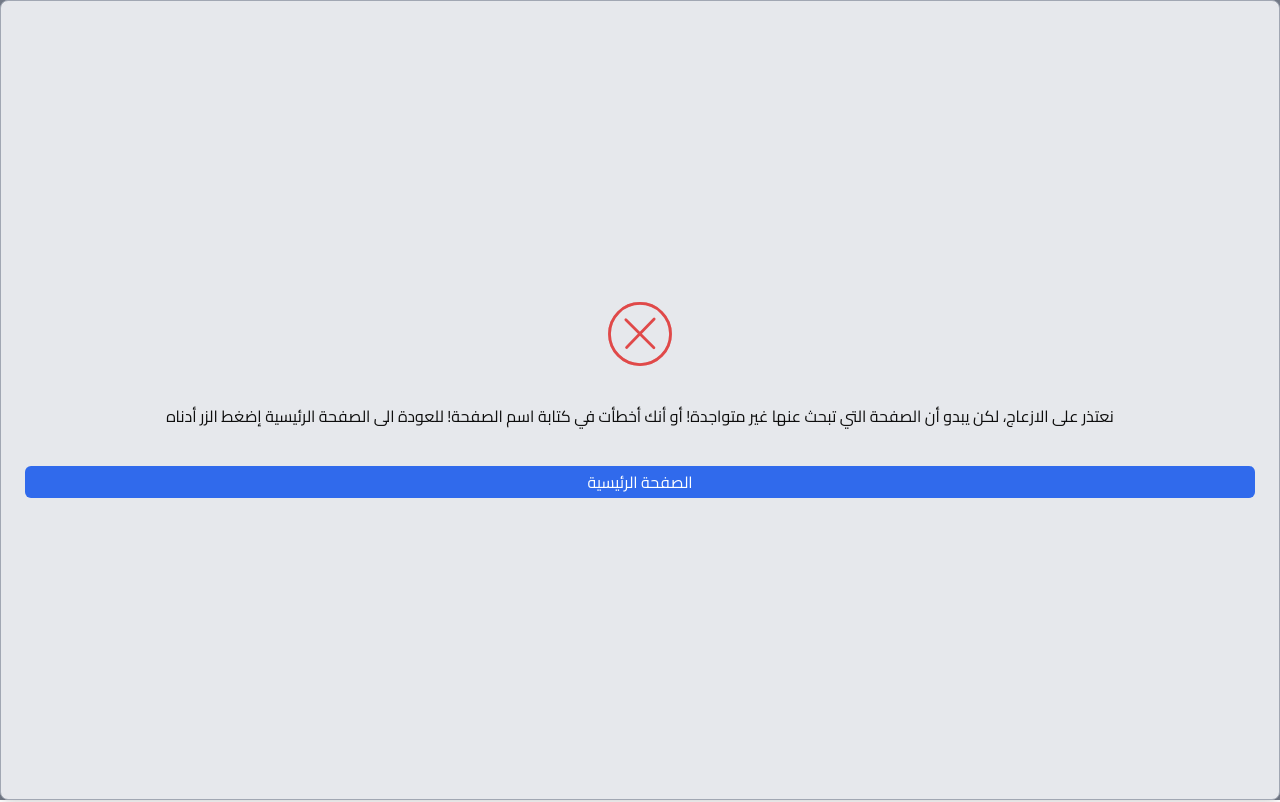
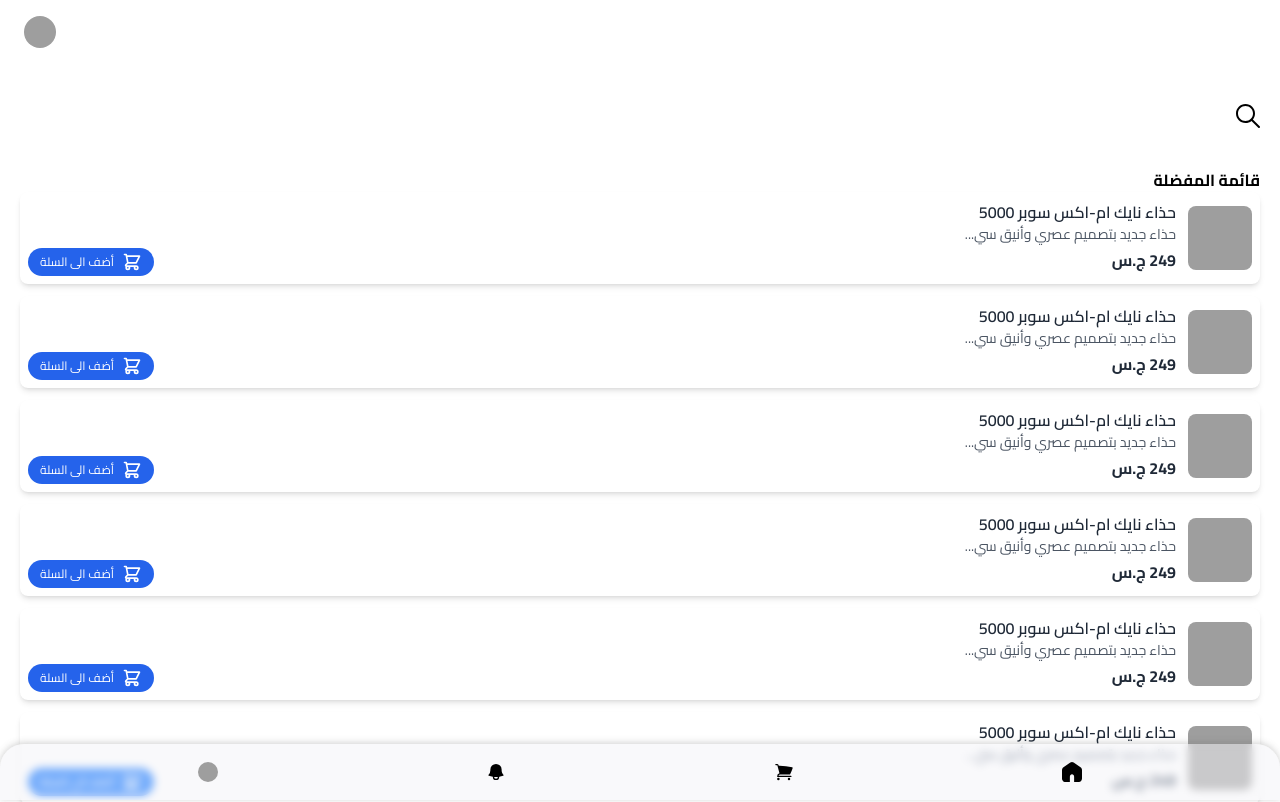
Before and after one commit to MHMDHIDR/ecommerce, a React (Vite) app: page /profile/favourites in a window 1280 px wide. Shown: the top 802 px of the page. Built offline with nearby package versions, Linux system fonts and the light colour scheme; grey boxes are pictures that could not be loaded.

Commit message:
added wishlist page (favourite) and modified profile page

```diff
--- a/src/App.tsx
+++ b/src/App.tsx
@@ -17,6 +17,7 @@ import Profile from './pages/Profile'
 import { CartProvider } from './contexts/CartContext'
 import FileUploadContextProvider from './contexts/FileUploadContext'
 import EditProfile from './pages/EditProfile'
+import Favourites from './pages/Favourites'
 
 const App = () => (
   <FileUploadContextProvider>
@@ -30,6 +31,7 @@ const App = () => (
             <Route path='/notifications' element={<Notifications />} />
             <Route path='/profile' element={<Profile />} />
             <Route path='/profile/edit' element={<EditProfile />} />
+            <Route path='/profile/favourites' element={<Favourites />} />
             <Route path='/product/:id' element={<Product />} />
             <Route path='/categories' element={<Categories />}>
               <Route path=':name' element={<Categories />} />
--- a/src/components/FileUpload.tsx
+++ b/src/components/FileUpload.tsx
@@ -25,7 +25,7 @@ const FileUpload = ({ data }: any) => {
                   className={`object-cover p-1 border border-gray-400 max-w-[7rem] w-20 min-h-fit h-20 dark:border-gray-300 rounded-xl`}
                 />
                 <label htmlFor='profileImg' className='relative cursor-pointer'>
-                  <Pen className='w-5 h-5 bg-white p-1 rounded-md absolute bottom-8 -right-1.5 shadow' />
+                  <Pen className='w-5 h-5 bg-green-200 p-1 rounded-md absolute bottom-8 -right-1.5 shadow' />
                   <span>تغيير الصورة</span>
                 </label>
                 <button
--- a/src/components/Footer.tsx
+++ b/src/components/Footer.tsx
@@ -1,7 +1,7 @@
 import { NavLink, useLocation } from 'react-router-dom'
 import { useCart } from '../contexts/CartContext'
 import HomeIcon from './Icons/HomeIcon'
-import CartIcon from './Icons/CartIcon'
+import { CartIconFilled } from './Icons/CartIcon'
 import NotificationsIcon from './Icons/NotificationsIcon'
 
 const Footer = () => {
@@ -17,7 +17,7 @@ const Footer = () => {
     {
       label: 'السلة',
       to: '/cart',
-      icon: CartIcon,
+      icon: CartIconFilled,
       totalUniqueItems
     },
     {
--- a/src/components/Icons/CartIcon.tsx
+++ b/src/components/Icons/CartIcon.tsx
@@ -1,4 +1,4 @@
-const CartIcon = ({ className }: { className?: string }) => (
+export const CartIconFilled = ({ className }: { className?: string }) => (
   <svg
     xmlns='http://www.w3.org/2000/svg'
     viewBox='0 0 24 24'
@@ -9,4 +9,19 @@ const CartIcon = ({ className }: { className?: string }) => (
   </svg>
 )
 
-export default CartIcon
+export const CartIconLined = ({ className }: { className?: string }) => (
+  <svg
+    xmlns='http://www.w3.org/2000/svg'
+    fill='none'
+    viewBox='0 0 24 24'
+    stroke='currentColor'
+    strokeWidth='2'
+    className={`h-5 w-5${className ? ' ' + className : ''}`}
+  >
+    <path
+      strokeLinecap='round'
+      strokeLinejoin='round'
+      d='M3 3h2l.4 2M7 13h10l4-8H5.4M7 13L5.4 5M7 13l-2.293 2.293c-.63.63-.184 1.707.707 1.707H17m0 0a2 2 0 100 4 2 2 0 000-4zm-8 2a2 2 0 11-4 0 2 2 0 014 0z'
+    />
+  </svg>
+)
--- a/src/components/Search.tsx
+++ b/src/components/Search.tsx
@@ -4,7 +4,7 @@ import { SearchContext } from '../contexts/SearchContext'
 import useEventListener from '../hooks/useEventListener'
 import { removeSlug } from '../utils/functions/slug'
 
-const Search = ({ small = false }) => {
+const Search = ({ small = false, className }: { small: boolean; className?: string }) => {
   const [smallSearch, setSmallSearch] = useState(small)
   const { setSearch, search, searchResults } = useContext(SearchContext)
   const navigate = useNavigate()
@@ -24,7 +24,9 @@ const Search = ({ small = false }) => {
   return (
     <form
       method='post'
-      className={`relative z-20 transition-all${smallSearch ? ' w-16' : ' w-full'}`}
+      className={`relative z-20 transition-all${smallSearch ? ' w-16' : ' w-full'}${
+        className ? ' ' + className : ''
+      }`}
       onSubmit={handleSearch}
     >
       <input
--- a/src/index.css
+++ b/src/index.css
@@ -36,27 +36,27 @@
   }
 
   .form__group {
-    @apply relative block w-full px-4 py-2 mx-auto mb-8 transition-all border-2 border-gray-400 border-solid rounded-lg last:border-none focus-within:border-blue-500 dark:focus-within:border-blue-400;
+    @apply flex items-center gap-x-7 w-full px-4 py-2 mx-auto mb-2 transition-all border-gray-400 border-solid rounded-lg focus-within:border-blue-500 dark:focus-within:border-blue-400;
+  }
+
+  .form__group:has(> input[type='radio']) {
+    @apply border border-gray-200 gap-x-1;
+  }
+
+  .form__group:has(> .form__input[type='radio']:checked) {
+    @apply bg-gray-200;
   }
 
   .form__input {
-    @apply w-full text-xl text-gray-700 bg-transparent border-none outline-none dark:text-gray-200 rtl px-6;
+    @apply w-full text-gray-700 border-b outline-none dark:text-gray-200 rtl;
+  }
+
+  .form__input[type='radio'] {
+    @apply w-4 h-4;
   }
 
   .form__label {
-    @apply absolute px-2 text-xs text-black capitalize transition-all bg-gray-200 select-none right-1 sm:text-sm md:text-lg dark:text-gray-100 dark:bg-gray-800 opacity-60;
-  }
-
-  .form__input:focus ~ .form__label,
-  .form__group.notvalid > .form__label,
-  .form__input:valid ~ .form__label,
-  .focused ~ .form__label,
-  .form__input ~ .form__label.active {
-    @apply text-sm opacity-100 sm:text-base md:text-xl -translate-y-7 md:-translate-y-8;
-  }
-
-  .form__input.tags:valid ~ .form__label {
-    @apply top-4;
+    @apply text-xs select-none sm:text-sm md:text-lg dark:text-gray-100 dark:bg-gray-800 opacity-60;
   }
 
   .quantity-btn {
--- a/src/pages/EditProfile.tsx
+++ b/src/pages/EditProfile.tsx
@@ -1,18 +1,17 @@
 import { Suspense } from 'react'
 import useDocumentTitle from '../hooks/useDocumentTitle'
 import { LoadingPage } from '../components/Loading'
-import Layout from '../components/Layout'
-import Pen from '../components/Icons/Pen'
 import FileUpload from '../components/FileUpload'
+import Footer from '../components/Footer'
+import BorderLink from '../components/Icons/BorderLink'
 
 const EditProfile = () => {
-  useDocumentTitle('إعدادات الحساب')
+  useDocumentTitle('تعديل بيانات الحساب')
 
   return (
     <Suspense fallback={<LoadingPage />}>
-      <Layout>
-        <section className='container px-5 mx-auto rtl flex justify-center items-center'>
-          <div className='relative flex flex-col items-center'>
+      <section className='container overflow-x-hidden px-5 rtl'>
+        <form className='relative flex flex-col items-center'>
           <label htmlFor='uploadImg' className='flex items-center gap-y-2 flex-col'>
             <FileUpload
               data={{
@@ -26,9 +25,72 @@ const EditProfile = () => {
               }}
             />
           </label>
+          <label htmlFor='username' className='form__group'>
+            <span className='form__label'>الاســـــــــم</span>
+            <input
+              type='text'
+              id='username'
+              className='form__input'
+              autoFocus
+              required
+              onChange={e => console.log(e.target.value.trim())}
+            />
+          </label>
+          <div className='form__group'>
+            <span className='form__label'>النــــــــــوع</span>
+            <label className='form__group' htmlFor='male'>
+              <input
+                className='form__input'
+                type='radio'
+                id='male'
+                name='type'
+                value='male'
+                defaultChecked
+              />
+               <span>ذكر</span>
+            </label>
+            <label className='form__group' htmlFor='female'>
+              <input
+                className='form__input'
+                type='radio'
+                id='female'
+                name='type'
+                value='female'
+              />
+               <span>أنثى</span>
+            </label>
           </div>
+          <label htmlFor='tel' className='form__group'>
+            <span className='form__label'>الهاتــــــف</span>
+            <input
+              type='tel'
+              id='tel'
+              className='form__input'
+              autoFocus
+              required
+              onChange={e => console.log(e.target.value.trim())}
+            />
+          </label>
+          <div className='p-3 border border-gray-400 rounded-xl w-full my-10 space-y-7'>
+            <BorderLink to={`language`}>
+              <span>اللغة</span>
+            </BorderLink>
+            <BorderLink to={`language`}>
+              <span>الاشعارات</span>
+            </BorderLink>
+            <BorderLink to={`language`}>
+              <span>الوضع الداكن</span>
+            </BorderLink>
+          </div>
+          <button
+            type='button'
+            className='rounded-md bg-blue-600 py-2.5 w-full text-sm text-white hover:bg-gray-700 focus:outline-none'
+          >
+            تسجيل الخروج
+          </button>
+        </form>
       </section>
-      </Layout>
+      <Footer />
     </Suspense>
   )
 }
--- /dev/null
+++ b/src/pages/Favourites.tsx
@@ -0,0 +1,101 @@
+import { Suspense } from 'react'
+import useDocumentTitle from '../hooks/useDocumentTitle'
+import { LoadingPage } from '../components/Loading'
+import Layout from '../components/Layout'
+import { Link } from 'react-router-dom'
+import { CartIconLined } from '../components/Icons/CartIcon'
+import Search from '../components/Search'
+import { useCart } from '../contexts/CartContext'
+import abstractText from '../utils/functions/abstractText'
+import { Item } from '../types'
+import Controls from './Cart/Controls'
+
+const Favourites = () => {
+  useDocumentTitle('قائمة المفضلة')
+
+  const { items, addItem, inCart } = useCart()
+
+  const PRODUCT = (id: string) => {
+    return {
+      id: id!,
+      name: 'حذاء نايك ام-اكس سوبر 5000',
+      imgUrl:
+        'https://images.unsplash.com/flagged/photo-1556637640-2c80d3201be8?ixlib=rb-1.2.1&ixid=MnwxMjA3fDB8MHxzZWFyY2h8M3x8c25lYWtlcnxlbnwwfHwwfHw%3D',
+      discount: true,
+      currentPrice: 249,
+      oldPrice: 299,
+      rating: 5.0,
+      quantity: 1,
+      description: `حذاء جديد بتصميم عصري وأنيق سيبدو رائع عليك! حذاء جديد بتصميم عصري وأنيق سيبدو
+            رائع عليك! حذاء جديد بتصميم عصري وأنيق سيبدو رائع عليك! حذاء جديد بتصميم عصري
+            وأنيق سيبدو رائع عليك!`
+    }
+  }
+
+  return (
+    <Suspense fallback={<LoadingPage />}>
+      <Layout>
+        <section className='container px-5 mx-auto rtl mb-20'>
+          <Search small={true} className='my-7' />
+
+          <h1 className='font-bold'>قائمة المفضلة</h1>
+          <div className='flex flex-col gap-y-3'>
+            {[...Array(Math.round(10)).keys()].map((_, idx) => {
+              const id = String(idx + 1)
+              const alreadyAdded = inCart(id)
+
+              return (
+                <div
+                  key={id}
+                  className='flex items-center gap-x-3 overflow-hidden rounded-lg bg-white px-2 shadow-md'
+                >
+                  <img
+                    className='h-16 w-16 rounded-lg object-cover'
+                    src={PRODUCT(id).imgUrl}
+                    alt={PRODUCT(id).name}
+                  />
+
+                  <div className='py-2 w-full'>
+                    <Link to={`/product/${id}`}>
+                      <h5 className='text-md font-semibold text-gray-800'>
+                        {PRODUCT(id).name}
+                      </h5>
+                      <p className='text-sm text-gray-600'>
+                        {abstractText(PRODUCT(id).description, 30)}
+                      </p>
+                    </Link>
+                    <div className='flex justify-between mt-1'>
+                      <span className='text-md font-bold text-gray-800'>
+                        {PRODUCT(id).currentPrice} ج.س
+                      </span>
+                      {alreadyAdded ? (
+                        <>
+                          {items
+                            .filter((item: Item) => item.id === id)
+                            .map((item: Item) => (
+                              <Controls key={item.id} item={item} />
+                            ))}
+                        </>
+                      ) : (
+                        <button
+                          type='button'
+                          onClick={() => addItem(PRODUCT(id))}
+                          className='flex text-xs items-center rounded-full bg-blue-600 py-1 px-3 text-white hover:bg-gray-700 focus:outline-none'
+                        >
+                          <CartIconLined className='ml-2' />
+                          أضف الى السلة
+                        </button>
+                      )}
+                    </div>
+                  </div>
+                </div>
+              )
+            })}
+          </div>
+        </section>
+      </Layout>
+    </Suspense>
+  )
+}
+
+export default Favourites
--- a/src/pages/Product.tsx
+++ b/src/pages/Product.tsx
@@ -1,17 +1,17 @@
 import { Link, useParams } from 'react-router-dom'
 import Footer from '../components/Footer'
 import BackButton from '../components/Icons/BackButton'
+import { CartIconLined } from '../components/Icons/CartIcon'
 import { useCart } from '../contexts/CartContext'
 import { Item } from '../types'
 import Controls from './Cart/Controls'
 
 const Product = () => {
   const { id } = useParams()
-
   const { items, addItem, inCart } = useCart()
   const alreadyAdded = inCart(id!)
 
-  const product = {
+  const PRODUCT = {
     id: id!,
     name: 'حذاء نايك ام-اكس سوبر 5000',
     imgUrl:
@@ -34,7 +34,7 @@ const Product = () => {
             <BackButton className='w-8 h-8' />
           </Link>
 
-          {product.discount && (
+          {PRODUCT.discount && (
             <span className='absolute top-0 right-0 w-28 py-1 translate-y-4 translate-x-8 rotate-45 bg-blue-600 text-center text-sm text-white'>
               تخفيض
             </span>
@@ -43,22 +43,22 @@ const Product = () => {
           <Link to='#' className='block h-[25rem]'>
             <img
               className='h-full w-full object-cover object-right'
-              src={product.imgUrl}
-              alt={product.name}
+              src={PRODUCT.imgUrl}
+              alt={PRODUCT.name}
             />
           </Link>
         </div>
 
         <div className='px-5 py-6 bg-white rounded-tl-[2rem] rounded-tr-[2rem] -translate-y-10 flex-1 min-h-screen'>
           <h5 className='flex justify-between text-xl font-semibold tracking-tight text-slate-900'>
-            <Link to={`/product/${id}`}>{product.name}</Link>
+            <Link to={`/product/${id}`}>{PRODUCT.name}</Link>
           </h5>
 
           <div className='mt-2.5 mb-5 flex items-center'>
             <span className='ml-2 rounded bg-yellow-200 px-2.5 py-0.5 text-xs font-semibold'>
-              {product.rating.toFixed(1)}
+              {PRODUCT.rating.toFixed(1)}
             </span>
-            {[...Array(Math.round(product.rating)).keys()].map(
+            {[...Array(Math.round(PRODUCT.rating)).keys()].map(
               (_star: any, idx: number) => (
                 <svg
                   key={idx}
@@ -76,17 +76,17 @@ const Product = () => {
 
           <div className='flex flex-col gap-y-2 pb-6'>
             <h3 className='font-bold text-lg'>الوصف</h3>
-            <p className='text-gray-700'>{product.description}</p>
+            <p className='text-gray-700'>{PRODUCT.description}</p>
           </div>
 
           <div className='flex items-center justify-between'>
             <p>
               <span className='text-2xl font-bold text-slate-900'>
-                {product.currentPrice} ج.س
+                {PRODUCT.currentPrice} ج.س
               </span>
-              {product.discount && (
+              {PRODUCT.discount && (
                 <span className='text-sm text-slate-900 line-through pr-1'>
-                  {product.oldPrice} ج.س
+                  {PRODUCT.oldPrice} ج.س
                 </span>
               )}
             </p>
@@ -102,24 +102,11 @@ const Product = () => {
             ) : (
               <button
                 type='button'
-                onClick={() => addItem(product)}
-                className='flex items-center rounded-md bg-blue-600 px-5 py-2.5 text-center text-sm font-medium text-white hover:bg-gray-700 focus:outline-none focus:ring-4 focus:ring-blue-300'
+                onClick={() => addItem(PRODUCT)}
+                className='flex items-center rounded-md bg-blue-600 px-5 py-2.5 text-center text-sm text-white hover:bg-gray-700 focus:outline-none'
               >
+                <CartIconLined className='ml-2' />
                 أضف الى السلة
-                <svg
-                  xmlns='http://www.w3.org/2000/svg'
-                  className='mr-2 h-6 w-6'
-                  fill='none'
-                  viewBox='0 0 24 24'
-                  stroke='currentColor'
-                  strokeWidth='2'
-                >
-                  <path
-                    strokeLinecap='round'
-                    strokeLinejoin='round'
-                    d='M3 3h2l.4 2M7 13h10l4-8H5.4M7 13L5.4 5M7 13l-2.293 2.293c-.63.63-.184 1.707.707 1.707H17m0 0a2 2 0 100 4 2 2 0 000-4zm-8 2a2 2 0 11-4 0 2 2 0 014 0z'
-                  />
-                </svg>
               </button>
             )}
           </div>
```
Lines whose indentation alone changed are shown as unchanged.
